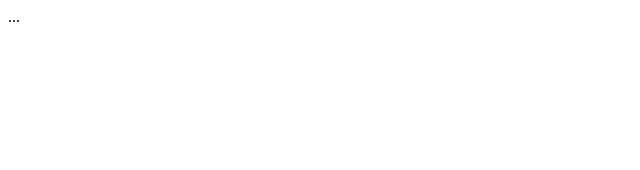
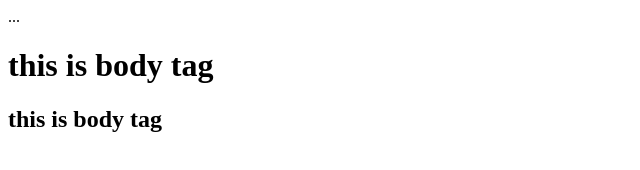
Before and after one commit to srirama100131/Ecomerce_repo, a plain HTML site: page index.html in a window 1280 px wide. Shown: the whole page, without its empty margins (0-640 px from the left). Drawn offline with Linux system fonts and the light colour scheme.

Commit message:
changed first commit

```diff
--- a/index.html
+++ b/index.html
@@ -2,5 +2,7 @@
 <html lang="en">
 <body>
 ...
+<h1>this is body tag</h1>
+<h2>this is body tag</h2>
 </body>
 </html>
```
